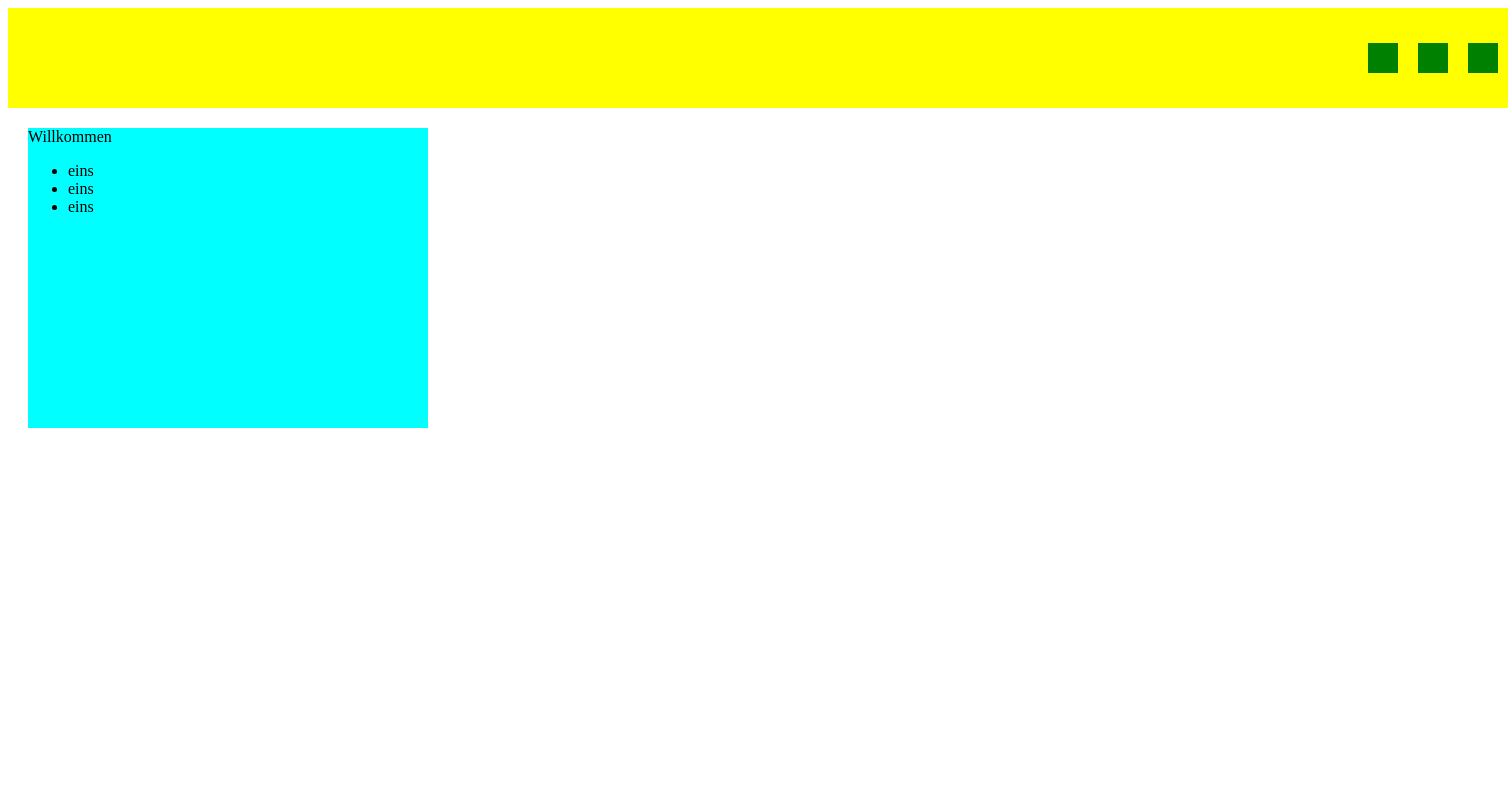
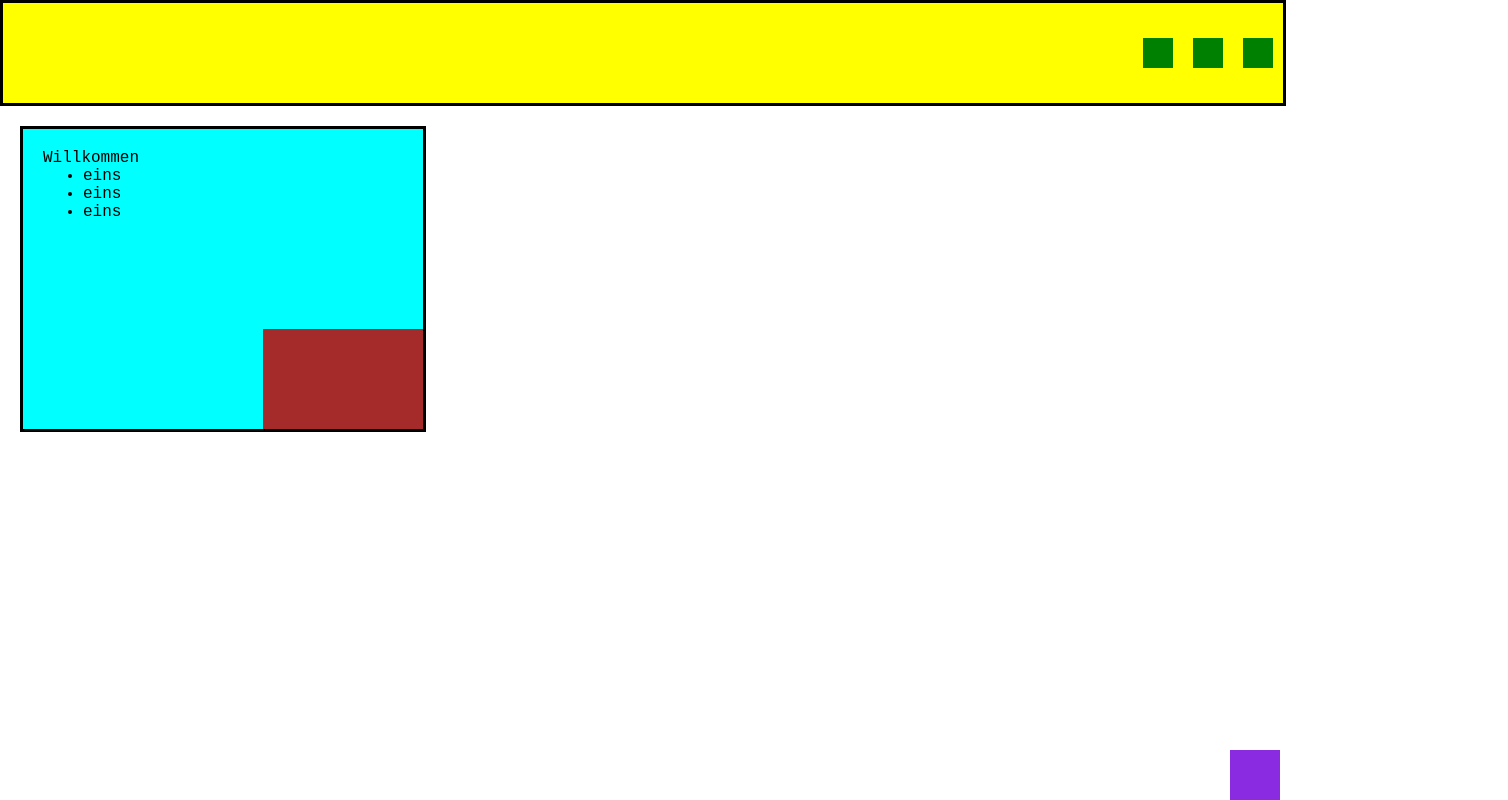
Before and after one commit to LeonWehinger/2cWI, a plain HTML site: page 06_0 Uebung/0 Uebung.html in a window 1280 px wide. Shown: the whole page, 1508 px wide, since content can reach past the window. Drawn offline with Linux system fonts and the light colour scheme.

Commit message:
finished 0 Uebung

```diff
--- a/06_0 Übung/0 Übung.html
+++ b/06_0 Uebung/0 Uebung.html
@@ -22,9 +22,12 @@
                 <li>eins</li>
                 <li>eins</li>
             </ul>
+
         </div>
+
         <div class="boxm2"></div>
     </div>
+    <div class="boxu"></div>
 </body>
 
 </html>
--- /dev/null
+++ b/06_0 Uebung/stlyle.css
@@ -0,0 +1,56 @@
+*{
+    margin: 0;
+    font-family: 'Courier New', Courier, monospace;
+}
+
+.container1 {
+    background-color: yellow;
+    display: flex;
+    height: 100px;
+    width: 100%;
+    justify-content: end;
+    align-items: center;
+    border-style: solid;
+
+}
+
+.boxo {
+    background-color: green;
+    width: 30px;
+    height: 30px;
+    margin: 10px;
+}
+
+.container2{
+    position: relative;
+    background-color: aqua;
+    width: 400px;
+    height: 300px;
+    margin: 20px;
+    border-style: solid;
+
+}
+
+.boxm1{
+    margin-top: 20px;
+    margin-left: 20px;
+
+}
+
+.boxm2{
+    position: absolute;
+    width: 160px;
+    height: 100px;
+    background-color: brown;
+    bottom: 0;
+    right: 0;
+
+}
+.boxu{
+    width: 50px;
+    height: 50px;
+    background-color: blueviolet;
+    bottom: 0;
+    right: 0;
+    position: absolute;
+}
--- a/06_0 Übung/stlyle.css
+++ /dev/null
@@ -1,28 +0,0 @@
-.container1 {
-    background-color: yellow;
-    display: flex;
-    height: 100px;
-    width: 1500px;
-    justify-content: end;
-    align-items: center;
-
-}
-
-.boxo {
-    background-color: green;
-    width: 30px;
-    height: 30px;
-    margin: 10px;
-}
-
-.container2{
-    background-color: aqua;
-    width: 400px;
-    height: 300px;
-    margin: 20px;
-}
-
-.box1{
-    margin-top: 20px;
-    margin-left: 20px;
-}
```
